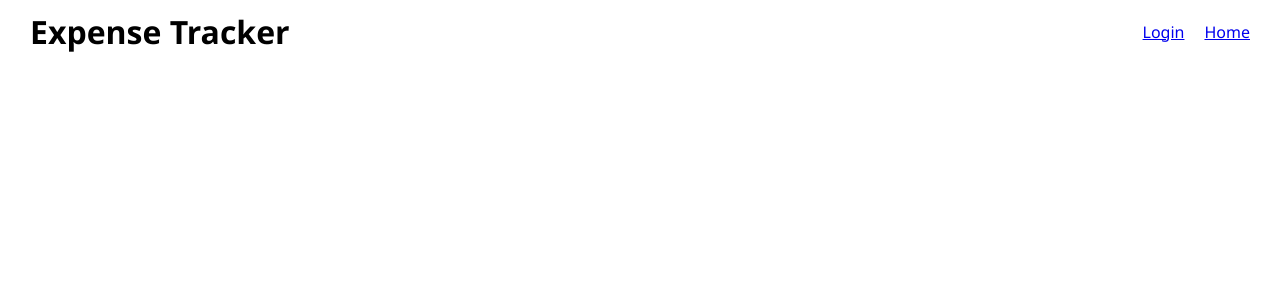
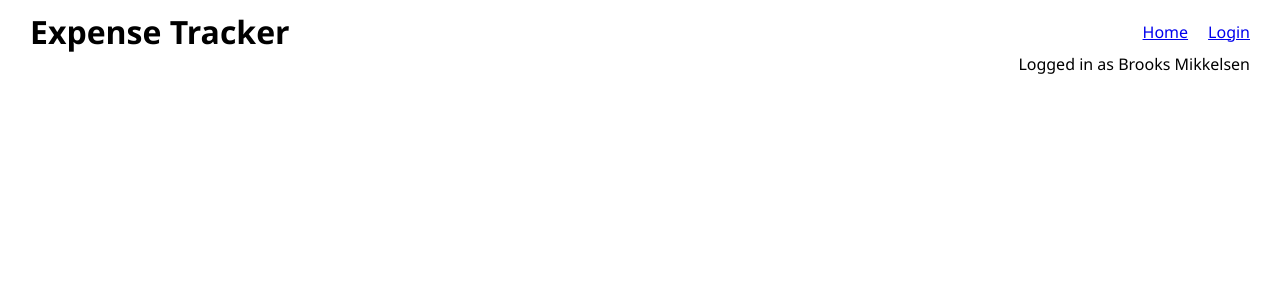
Before and after one commit to bmikkelsen22/DatabasesFinal, a React app in the folder client/: page / in a window 1280 px wide. Shown: the top 300 px of the page. Built offline with nearby package versions, Linux system fonts and the light colour scheme.

Commit message:
added logged in message to header

```diff
--- a/client/public/index.html
+++ b/client/public/index.html
@@ -6,8 +6,8 @@
   <meta http-equiv="X-UA-Compatible" content="ie=edge">
   <title>Welcome</title>
 </head>
-<body id="body-element">
-
+<body>
+  <div id="react-root"></div>
 </body>
 </html>
 <script src="out/index.bundle.js"></script>
--- a/client/src/header/header.css
+++ b/client/src/header/header.css
@@ -1,6 +1,9 @@
 header {
   padding: 10px 30px;
+}
+#nav-container {
   display: flex;
+  flex-wrap: wrap;
 }
 
 #nav-title {
@@ -11,10 +14,15 @@ header {
 nav {
   flex-grow: 1;
   display: flex;
-  flex-direction: row-reverse;
+  flex-direction: row;
+  justify-content: flex-end;
   align-items: center;
 }
 
 .nav-link {
   margin-left: 20px;
 }
+
+#current-user-header {
+  text-align: right;
+}
--- a/client/src/header/header.tsx
+++ b/client/src/header/header.tsx
@@ -5,18 +5,30 @@ export interface HeaderProps {
   username: string;
 }
 
-export const Header: React.SFC<HeaderProps> = (props) => {
+export const Header: React.SFC<HeaderProps> = props => {
+  const loginLink = (
+    <a className="nav-link" href="login.html">
+      Login
+    </a>
+  );
+  const currentUser = props.username ? (
+    <span>Logged in as {props.username}</span>
+  ) : (
+    loginLink
+  );
+
   return (
     <header>
+      <div id="nav-container">
         <h1 id="nav-title">Expense Tracker</h1>
         <nav>
           <a className="nav-link" href="index.html">
             Home
           </a>
-        <a className="nav-link" href="login.html">
-          Login
-        </a>
+          {loginLink}
         </nav>
+      </div>
+      <div id="current-user-header">{currentUser}</div>
     </header>
   );
 };
--- a/client/src/index.tsx
+++ b/client/src/index.tsx
@@ -7,5 +7,5 @@ const uname = "Brooks Mikkelsen";
 
 ReactDOM.render(
   <Header username={uname} />,
-  document.getElementById("body-element")
+  document.getElementById("react-root")
 );
```
Lines whose indentation alone changed are shown as unchanged.
